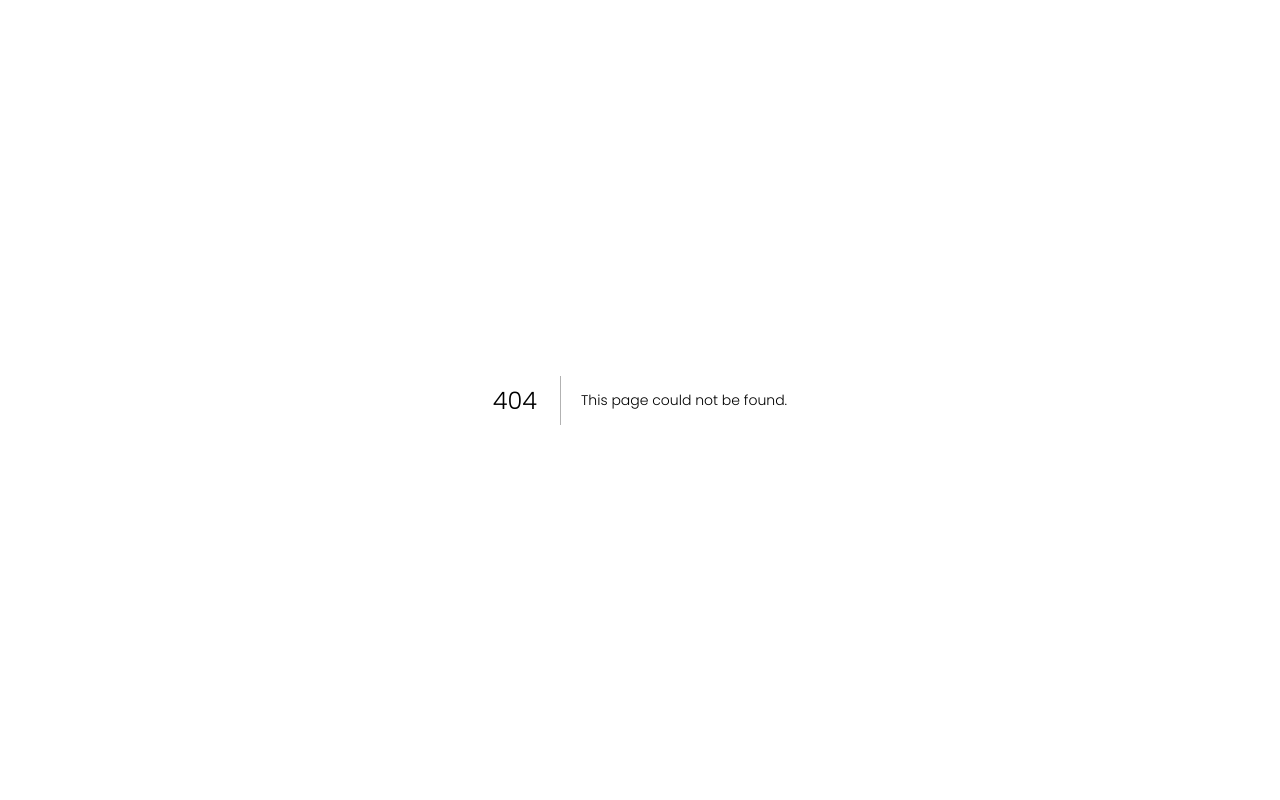
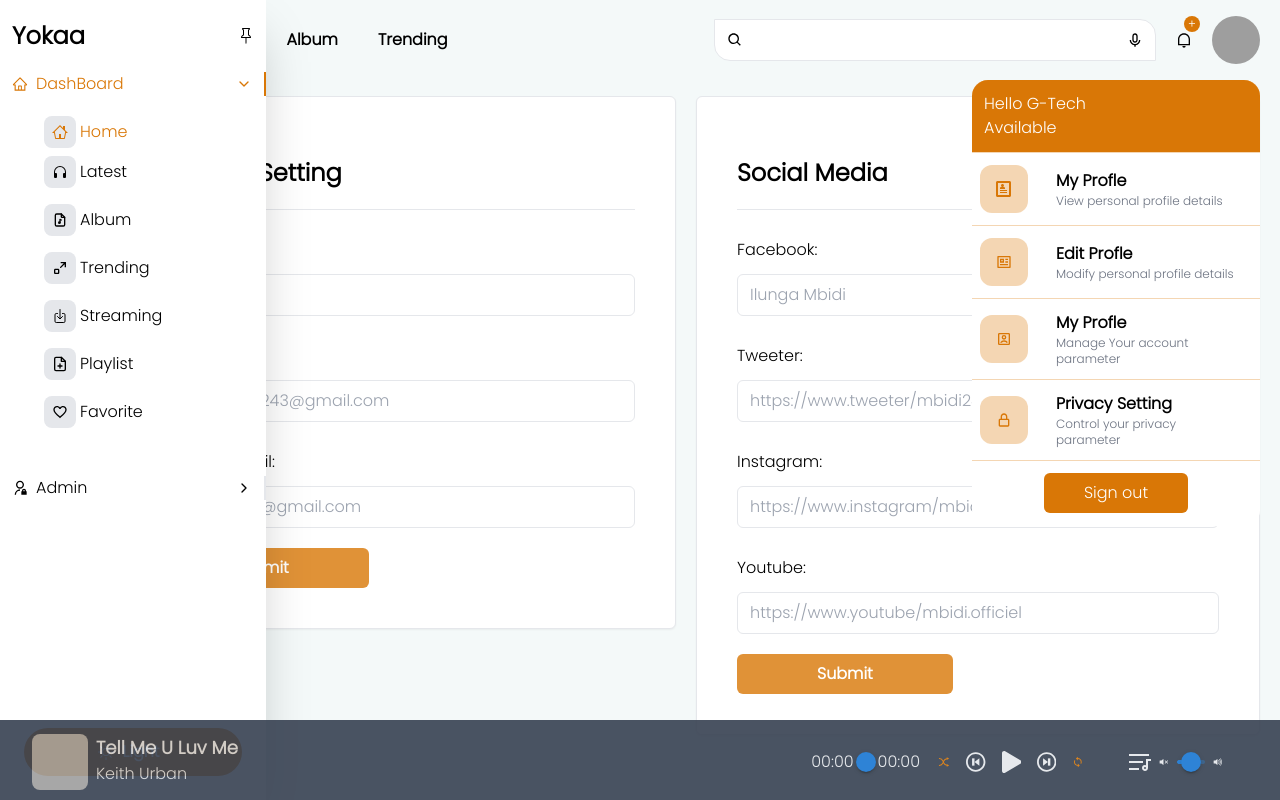
Before and after one commit to G-Techs/yokaa-frontend, a Next.js app: page /account/setting in a window 1280 px wide. Before the commit this address had no page. Built offline with nearby package versions, Linux system fonts and the light colour scheme; grey boxes are pictures that could not be loaded.

Commit message:
account setting page added

```diff
--- /dev/null
+++ b/components/AccountSettingPage/index.jsx
@@ -0,0 +1,27 @@
+import React, { useState } from "react";
+import { useRecoilValue } from "recoil";
+import BottomPlayer from "../BottomPaler/BottomPalyer";
+import { leftNavPinedAtom } from "../lib/atoms";
+import AccountSettings from "../modules/AccountSettings";
+import { LeftNav, TopNav } from "../modules/NavBar";
+
+const AccountSettingsPage = () => {
+  const isLeftNavPined = useRecoilValue(leftNavPinedAtom);
+  const [isTopNav, setIsTopNav] = useState(false);
+  return (
+    <div className="bg-globalBg h-screen mobile:h-fit">
+      <div
+        className={`relative flex flex-col ${
+          !isLeftNavPined ? "ml-28 transition-all" : "transition-all ml-72"
+        } mobile:ml-5`}
+      >
+        <TopNav setIsTopNav={setIsTopNav} />
+        <AccountSettings isTopNav={isTopNav} />
+      </div>
+      <LeftNav />
+      <BottomPlayer />
+    </div>
+  );
+};
+
+export default AccountSettingsPage;
--- a/components/lib/atoms/index.js
+++ b/components/lib/atoms/index.js
@@ -12,4 +12,9 @@ const leftNavPinedAtom = atom({
   default: false,
 });
 
-export { openMenuAtom, leftNavPinedAtom };
+const displaySettingsModalAtom = atom({
+  key: "displaysettingsModalAtom",
+  default: false,
+});
+
+export { openMenuAtom, leftNavPinedAtom, displaySettingsModalAtom };
--- /dev/null
+++ b/components/modules/AccountSettings/index.jsx
@@ -0,0 +1,116 @@
+import React from "react";
+import PropsTypes from "prop-types";
+
+const AccountSettings = ({ isTopNav }) => {
+  return (
+    <div
+      className={`mt-24 h-full flex justify-center mobile:flex-col mobile:mr-5 mobile:pb-40 transition-all ${
+        isTopNav && "mobile:mt-40 transition-all"
+      }`}
+    >
+      <div className="w-full border border-gray-200 p-10 bg-white shadow-sm rounded-md h-fit">
+        <h3 className="text-2xl font-bold py-5 border-b border-gray-200">
+          Account Setting
+        </h3>
+        <div>
+          <div className="flex flex-col pt-4">
+            <label htmlFor="userName" className="py-3">
+              User name:
+            </label>
+            <input
+              type="text"
+              name="userName"
+              placeholder="Ilunga Mbidi"
+              className="py-2 px-3 bg-transparent border border-gray-200 outline-none focus:border-primary rounded-md transition-all"
+            />
+          </div>
+          <div className="flex flex-col pt-4">
+            <label htmlFor="email" className="py-3">
+              Email:
+            </label>
+            <input
+              type="email"
+              name="email"
+              placeholder="ilungambidi243@gmail.com"
+              className="py-2 px-3 bg-transparent border border-gray-200 outline-none focus:border-primary rounded-md transition-all"
+            />
+          </div>
+          <div className="flex flex-col pt-4">
+            <label htmlFor="altarnateEmail" className="py-3">
+              Alternate Email:
+            </label>
+            <input
+              type="email"
+              name="altarnateEmail"
+              placeholder="ilungambidi@gmail.com"
+              className="py-2 px-3 bg-transparent border border-gray-200 outline-none focus:border-primary rounded-md transition-all"
+            />
+          </div>
+          <button className="mt-5 py-2 px-20 mobilesm:w-full rounded-md bg-primary bg-opacity-80 hover:bg-opacity-100 transition-all font-bold text-white">
+            Submit
+          </button>
+        </div>
+      </div>
+      <div className="w-full border border-gray-200 p-10 bg-white shadow-sm rounded-md mx-5 mobile:mx-0 mobile:mt-5">
+        <h3 className="text-2xl font-bold py-5 border-b border-gray-200">
+          Social Media
+        </h3>
+        <div>
+          <div className="flex flex-col pt-4">
+            <label htmlFor="facebook" className="py-3">
+              Facebook:
+            </label>
+            <input
+              type="url"
+              name="facebook"
+              placeholder="Ilunga Mbidi"
+              className="py-2 px-3 bg-transparent border border-gray-200 outline-none focus:border-primary rounded-md transition-all"
+            />
+          </div>
+          <div className="flex flex-col pt-4 h-fit">
+            <label htmlFor="tweeter" className="py-3">
+              Tweeter:
+            </label>
+            <input
+              type="url"
+              name="tweeter"
+              placeholder="https://www.tweeter/mbidi243"
+              className="py-2 px-3 bg-transparent border border-gray-200 outline-none focus:border-primary rounded-md transition-all"
+            />
+          </div>
+          <div className="flex flex-col pt-4">
+            <label htmlFor="instagram" className="py-3">
+              Instagram:
+            </label>
+            <input
+              type="url"
+              name="instagram"
+              placeholder="https://www.instagram/mbidi.officiel"
+              className="py-2 px-3 bg-transparent border border-gray-200 outline-none focus:border-primary rounded-md transition-all"
+            />
+          </div>
+          <div className="flex flex-col pt-4">
+            <label htmlFor="youtube" className="py-3">
+              Youtube:
+            </label>
+            <input
+              type="url"
+              name="youtube"
+              placeholder="https://www.youtube/mbidi.officiel"
+              className="py-2 px-3 bg-transparent border border-gray-200 outline-none focus:border-primary rounded-md transition-all"
+            />
+          </div>
+        </div>
+        <button className="mt-5 py-2 px-20 rounded-md mobilesm:w-full bg-primary bg-opacity-80 hover:bg-opacity-100 transition-all font-bold text-white">
+          Submit
+        </button>
+      </div>
+    </div>
+  );
+};
+
+AccountSettings.Propstypes = {
+  isTopNav: PropsTypes.bool.isRequired,
+};
+
+export default AccountSettings;
--- a/components/modules/HotSongs/HotSongByLocation/index.jsx
+++ b/components/modules/HotSongs/HotSongByLocation/index.jsx
@@ -27,7 +27,9 @@ const HotSongsByLocation = ({ data, location }) => {
   return (
     <div className="w-1/2 bg-white px-5 py-5 rounded-xl shadow-xl mobile:w-full mobile:mx-0">
       <div className="flex justify-between items-center pb-5 border-b">
-        <h2 className="font-medium text-2xl">Hot Songs {location}</h2>
+        <h2 className="font-bold text-2xl text-gray-700">
+          Hot Songs {location}
+        </h2>
         <div className="flex">
           <div
             onClick={onScrollLeft}
--- a/components/modules/HotSongs/HotSongsCard/index.jsx
+++ b/components/modules/HotSongs/HotSongsCard/index.jsx
@@ -28,7 +28,7 @@ const HotSongsCard = ({ data }) => {
   return (
     <div className="w-1/2 bg-white  px-5 py-5 rounded-xl shadow-xl  mobile:w-full mobile:mx-0">
       <div className="flex justify-between items-center pb-5 border-b">
-        <h2 className="font-medium text-2xl">Hot Songs</h2>
+        <h2 className="font-bold text-2xl text-gray-700">Hot Songs</h2>
         <div className="flex">
           <div
             onClick={onScrollLeft}
--- a/components/modules/NavBar/TopNav/__modules/ProfileMenuModal/index.jsx
+++ b/components/modules/NavBar/TopNav/__modules/ProfileMenuModal/index.jsx
@@ -5,8 +5,10 @@ import {
   LockIcon,
   ProfileSheetIcon,
 } from "../../../../__modules/Vectors";
+import { useRouter } from "next/router";
 
 const ProfileMenuModal = () => {
+  const router = useRouter();
   return (
     <div className="mt-20 bg-white w-72 rounded-2xl absolute right-0 mx-5 z-10 mobile:mt-32">
       <div className="flex flex-col bg-primary text-white justify-start py-3 px-3 rounded-t-2xl">
@@ -47,7 +49,10 @@ const ProfileMenuModal = () => {
             </p>
           </div>
         </div>
-        <div className="flex py-3 border-t border-primary border-opacity-30 items-center hover:bg-primary hover:bg-opacity-20 transition-all cursor-pointer">
+        <div
+          onClick={() => router.push("/account/setting")}
+          className="flex py-3 border-t border-primary border-opacity-30 items-center hover:bg-primary hover:bg-opacity-20 transition-all cursor-pointer"
+        >
           <div className="bg-primary p-4 mx-2 rounded-xl bg-opacity-30">
             <LockIcon className="text-primary" />
           </div>
--- a/components/modules/NavBar/TopNav/index.jsx
+++ b/components/modules/NavBar/TopNav/index.jsx
@@ -11,8 +11,9 @@ import { openMenuAtom } from "../../../lib/atoms";
 import { useRecoilState } from "recoil";
 import NotificationModal from "./__modules/NotificationModal";
 import ProfileMenuModal from "./__modules/ProfileMenuModal";
+import PropsTypes from "prop-types";
 
-const TopNav = () => {
+const TopNav = ({ setIsTopNav }) => {
   const [isTopMenu, setIsTopMenu] = useState(false);
   const [isMenuOpened, setIsMenuOpened] = useRecoilState(openMenuAtom);
   const [isNotificationModal, setIsNotificationModal] = useState(false);
@@ -30,6 +31,7 @@ const TopNav = () => {
 
   const toggleTopMenu = () => {
     setIsTopMenu(!isTopMenu);
+    setIsTopNav(!isTopMenu);
   };
 
   return (
@@ -127,4 +129,8 @@ const TopNav = () => {
   );
 };
 
+TopNav.propstype = {
+  setIsTopNav: PropsTypes.func,
+};
+
 export default TopNav;
--- a/components/modules/NewReleases/index.jsx
+++ b/components/modules/NewReleases/index.jsx
@@ -22,7 +22,7 @@ const NewReleases = () => {
       style={newRealeaseBg}
       className="mt-20 mr-5 bg-white rounded-xl shadow-lg"
     >
-      <p className="text-2xl font-medium py-5 px-5 bg-white text-gray-700">
+      <p className="text-2xl  py-5 px-5 bg-white text-gray-700 font-bold">
         New Release
       </p>
       <div className="w-full overflow-hidden rounded-tr-3xl h-[32rem] shadow-xl rounded-bl-3xl text-white">
--- a/components/modules/TopSongs/TopSongs.jsx
+++ b/components/modules/TopSongs/TopSongs.jsx
@@ -18,7 +18,7 @@ const TopSongs = () => {
   return (
     <div className=" mt-6 bg-white shadow-xl p-4 pb-0 rounded-xl mr-5 flex flex-col">
       <div className="flex justify-between items-center pb-4 border-b">
-        <h1 className="text-2xl font-medium p-2 px-5 bg-white text-gray-700">
+        <h1 className="text-2xl font-bold p-2 px-5 bg-white text-gray-700">
           Top Songs
         </h1>
         <p
--- a/package.json
+++ b/package.json
@@ -12,6 +12,7 @@
     "@emotion/react": "^11.9.3",
     "@emotion/styled": "^11.9.3",
     "@mui/material": "^5.8.3",
+    "antd": "^4.21.3",
     "next": "12.1.6",
     "react": "18.1.0",
     "react-dom": "18.1.0",
--- /dev/null
+++ b/pages/account/setting.js
@@ -0,0 +1,12 @@
+import React from "react";
+import AccountSettingsPage from "../../components/AccountSettingPage";
+
+const setting = () => {
+  return (
+    <>
+      <AccountSettingsPage />
+    </>
+  );
+};
+
+export default setting;
```
Also changed, not shown: 2 other files (tests, documents, lock files or other folders).
